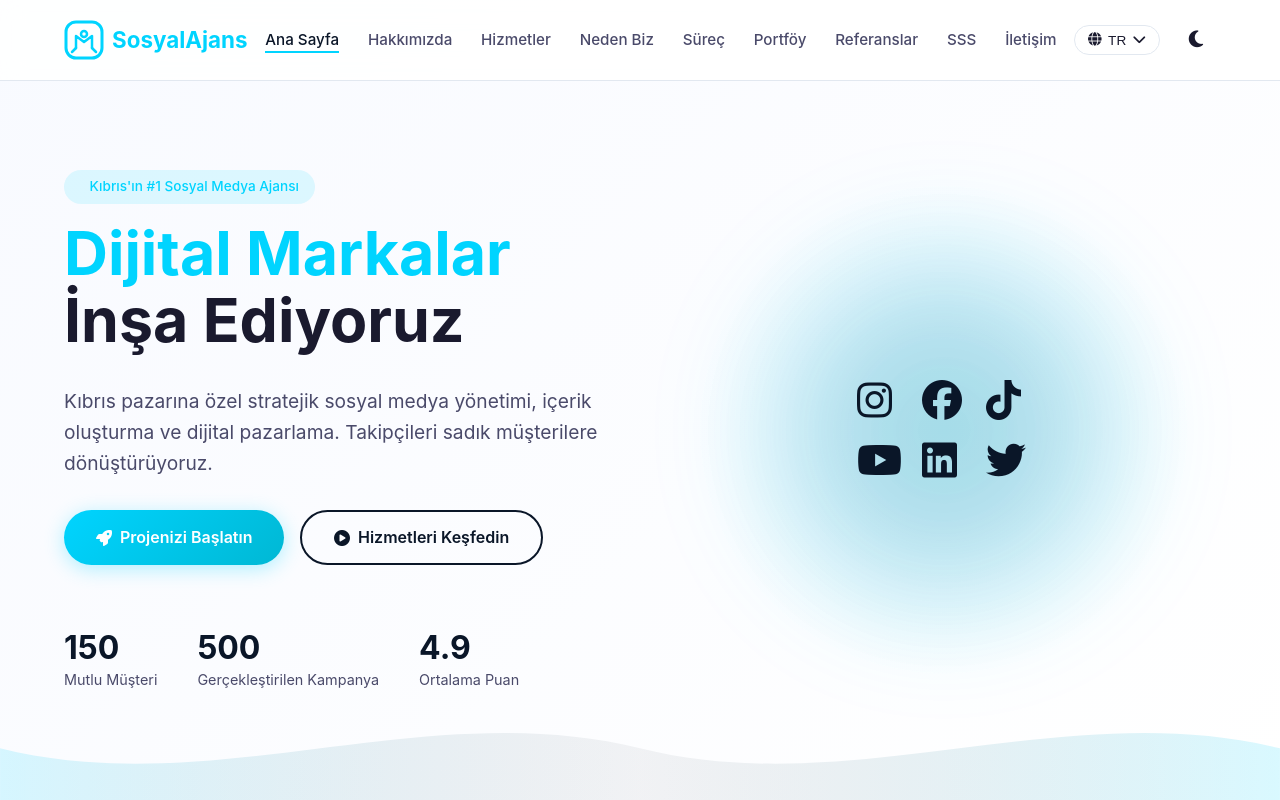
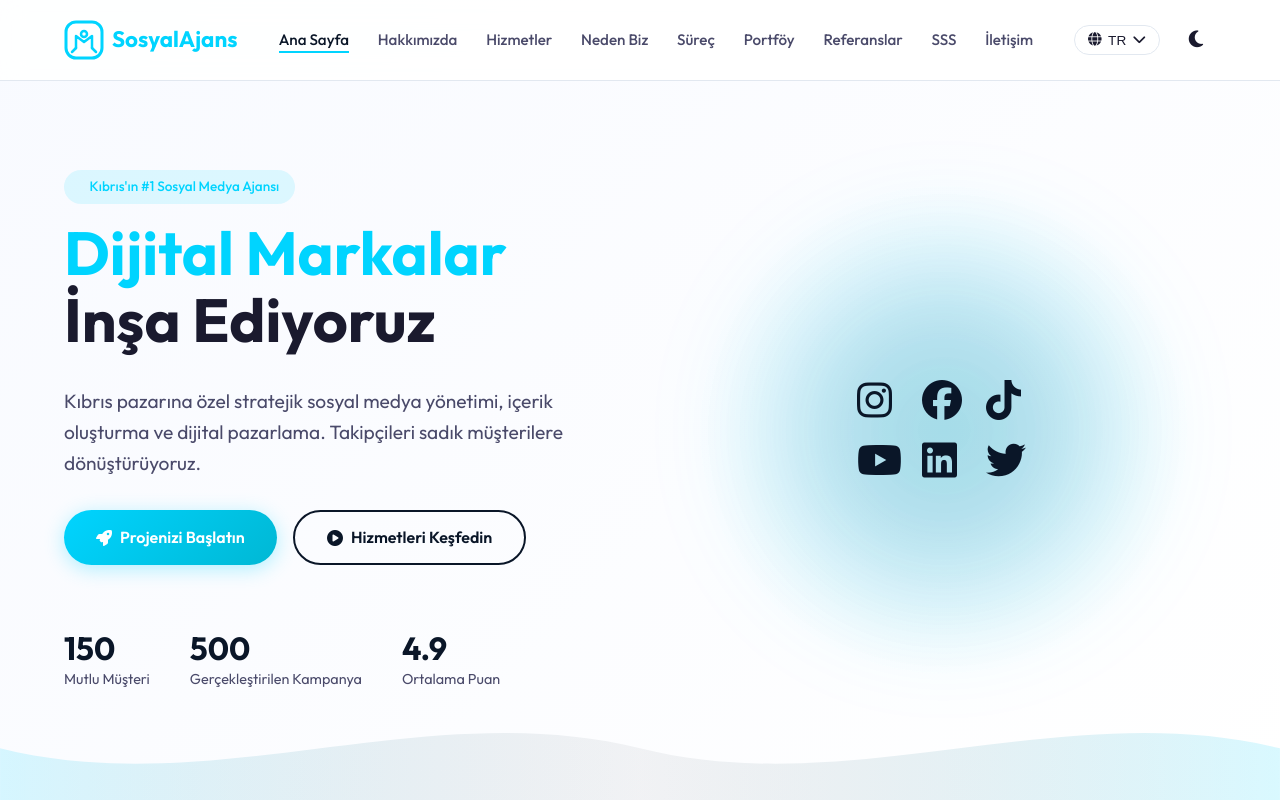
Before and after one commit to michaelumoize-lab/cyprus-social-media-agency, a plain HTML site: page index.html in a window 1280 px wide. Shown: the top 800 px of the page. Drawn offline with Linux system fonts and the light colour scheme.

Commit message:
Update font family to Outfit and preload styles in HTML files

```diff
--- a/assets/css/variables.css
+++ b/assets/css/variables.css
@@ -21,7 +21,7 @@
 
   /* ---- Typography ---- */
   --font-family:
-    "Inter", -apple-system, BlinkMacSystemFont, "Segoe UI", Roboto, sans-serif;
+    "Outfit", -apple-system, BlinkMacSystemFont, "Segoe UI", Roboto, sans-serif;
   --font-size-base: 16px;
   --font-weight-regular: 400;
   --font-weight-medium: 500;
--- a/index.html
+++ b/index.html
@@ -20,9 +20,12 @@
     <link rel="icon" href="/favicon.ico">
 
     <!-- Preload critical fonts -->
-    <link rel="preload"
-        href="https://fonts.googleapis.com/css2?family=Inter:opsz,wght@14..32,300;14..32,400;14..32,500;14..32,600;14..32,700;14..32,800&display=swap"
+    <link rel="preload" href="https://fonts.googleapis.com/css2?family=Outfit:wght@300;400;500;600;700;800&display=swap"
         as="style" />
+
+    <!-- Google Fonts -->
+    <link rel="stylesheet"
+        href="https://fonts.googleapis.com/css2?family=Outfit:wght@300;400;500;600;700;800&display=swap" />
 
     <!-- CRITICAL INLINED CSS -->
     <style>
@@ -38,7 +41,7 @@
         }
 
         body {
-            font-family: 'Inter', -apple-system, BlinkMacSystemFont, 'Segoe UI', Roboto, sans-serif;
+            font-family: 'Outfit', -apple-system, BlinkMacSystemFont, 'Segoe UI', Roboto, sans-serif;
             background-color: #ffffff;
             color: #1a1a2e;
             line-height: 1.6;
```
Also changed, not shown: ar/index.html (+6 -2 lines), en/index.html (+5 -2 lines), ru/index.html (+5 -2 lines).
